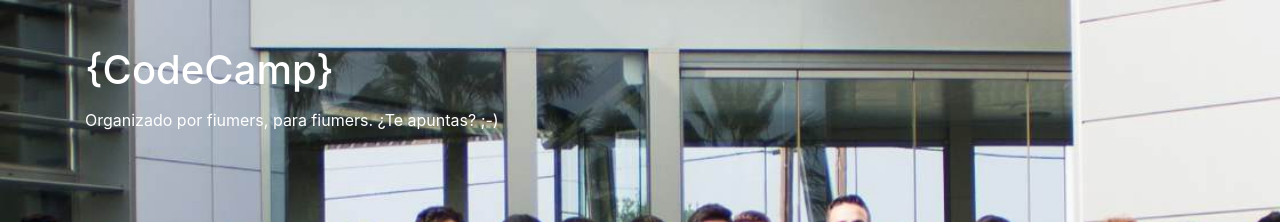
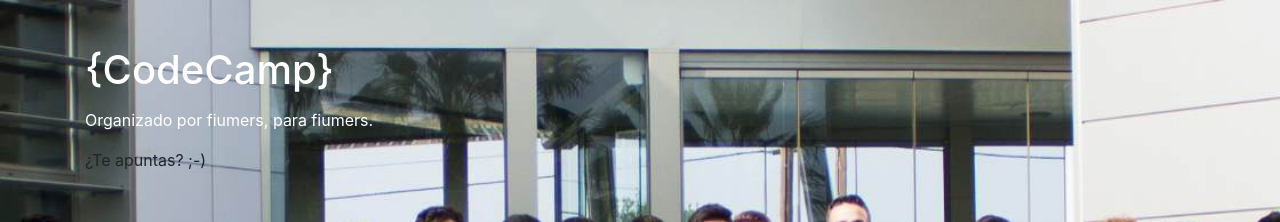
Before and after one commit to dafi-um/CodeCamp, a website: page index.html in a window 1280 px wide. Shown: the top 222 px of the page. Drawn offline with Linux system fonts and the light colour scheme.

Commit message:
Update index.html

```diff
--- a/index.html
+++ b/index.html
@@ -58,7 +58,8 @@
             <h1 class="mt-5 text-white">{CodeCamp}</h1>
             <!-- cambiar, no se edita con html :-S -->
             <p> </p>
-            <p class="text-white">Organizado por fiumers, para fiumers. ¿Te apuntas? ;-)</p>
+            <p class="text-white">Organizado por fiumers, para fiumers.</p>
+            <p>¿Te apuntas? ;-)</p>
           </div>
         </div>
       </div>
```
